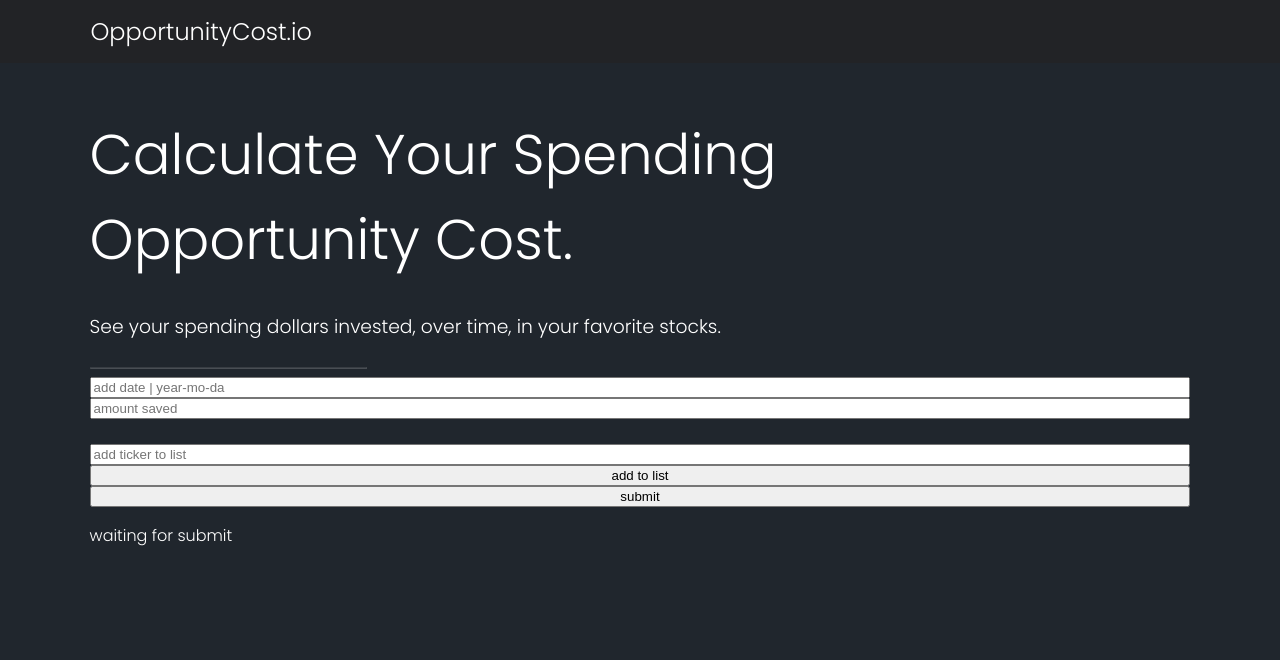
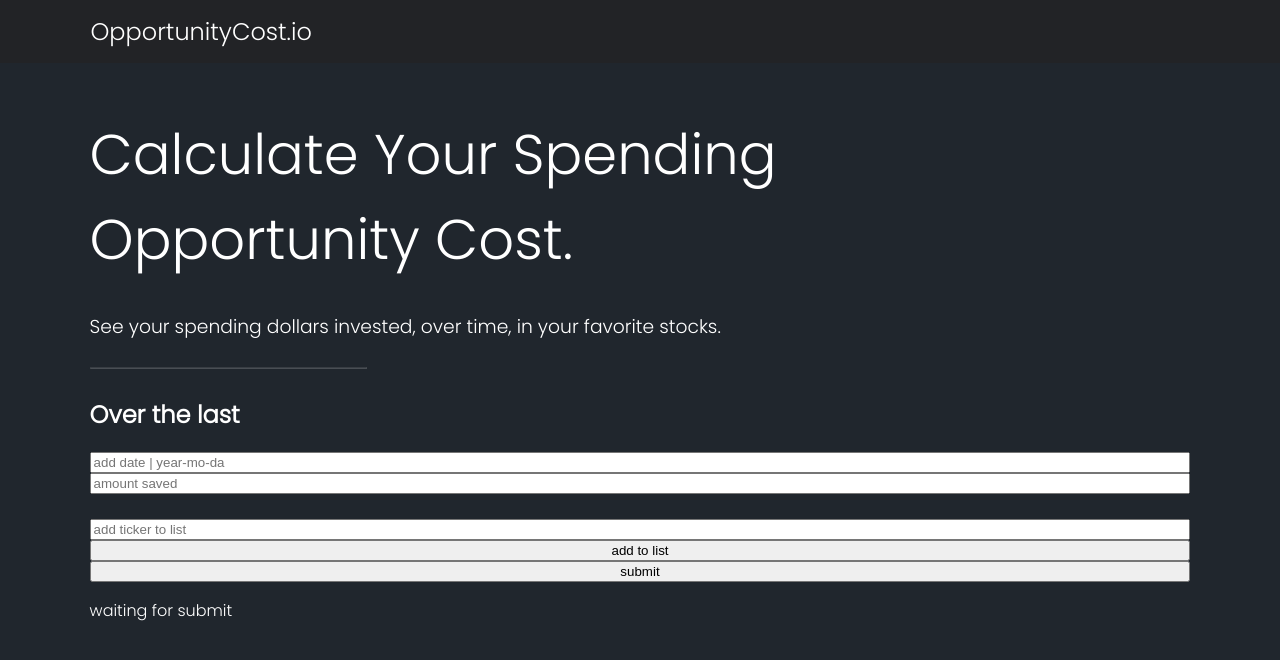
Before and after one commit to akkusorhan/opportunity-cost-calculator, a React (Vite) app in the folder opportunity-cost-calculator/: page / in a window 1280 px wide. Shown: the top 660 px of the page. Built offline with nearby package versions, Linux system fonts and the light colour scheme.

Commit message:
Update Hero.jsx

```diff
--- a/opportunity-cost-calculator/src/components/Hero.jsx
+++ b/opportunity-cost-calculator/src/components/Hero.jsx
@@ -1,5 +1,4 @@
 import React from 'react'
-//import Navbar from "./components/Navbar"
 import DateInput from './DateInput';
 import AmountSaved from "./AmountSaved"
 import TickerInput from './TickerInput';
@@ -19,7 +18,7 @@ function Hero() {
             <h1 className="hero-main-text">Calculate Your Spending <br/>Opportunity Cost.</h1>
             <h3>See your spending dollars invested, over time, in your favorite stocks.</h3>
             <hr/>
-            <DateInput
+            <h2>Over the last </h2><DateInput
                 timeHorizon={timeHorizon}
                 setTimeHorizon={setTimeHorizon}
                 timeHorizonInput={timeHorizonInput}
```
